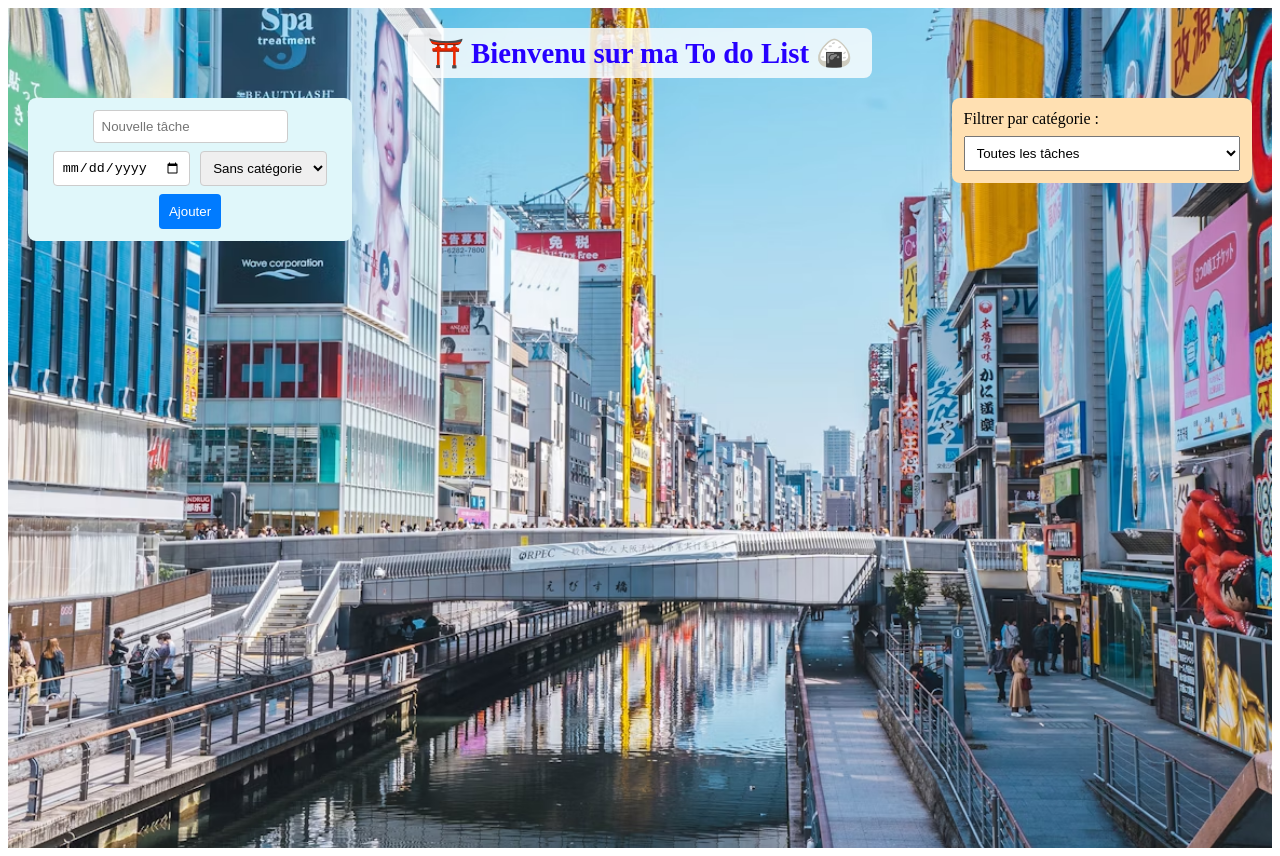
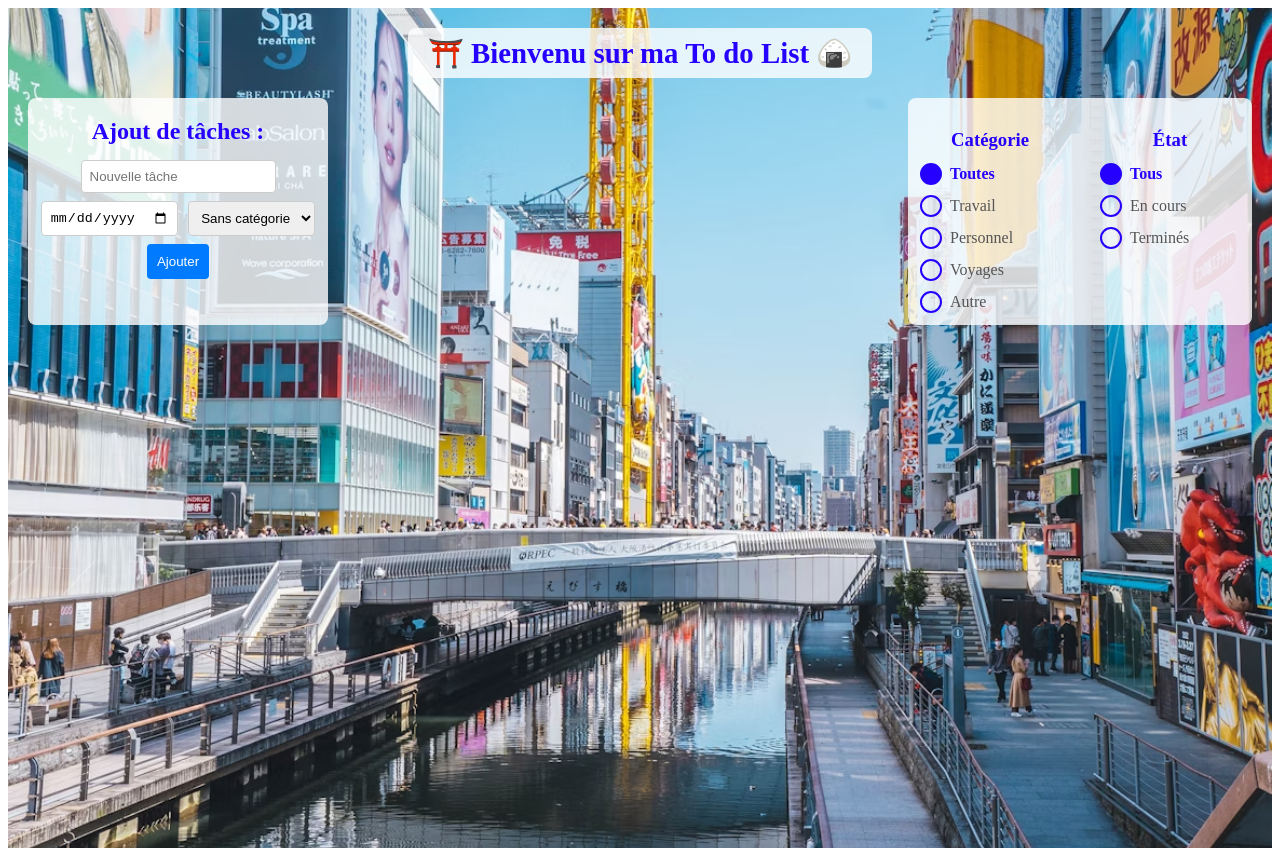
Before and after one commit to Yohann-Faustino/TodoList-Typescript-CSS-in-Js-R-act, a React (Vite) app: page / in a window 1280 px wide. Built offline with nearby package versions, Linux system fonts and the light colour scheme.

Commit message:
ajout filtre terminé/en cour

```diff
--- a/components/FilterControls.tsx
+++ b/components/FilterControls.tsx
@@ -2,131 +2,125 @@ import React from "react";
 import styled from "styled-components";
 import { Category } from "./TodoItem";
 
-// Types des props attendues
 interface FilterControlsProps {
-  filter: "all" | "active" | "completed";
-  setFilter: (filter: "all" | "active" | "completed") => void;
-  categoryFilter: Category | "all";
-  setCategoryFilter: (category: Category | "all") => void;
+  filter: "all" | Category;
+  setFilter: (filter: "all" | Category) => void;
+  statusFilter: "all" | "active" | "completed";
+  setStatusFilter: (filter: "all" | "active" | "completed") => void;
 }
 
-// Personnalisation du container des filtres
 const ControlsContainer = styled.section`
-  margin-top: 20px;
+  display: flex;
+  justify-content: center;
+  gap: 40px;
+`;
+
+const FilterGroup = styled.div`
+  min-width: 140px;
+`;
+
+const Title = styled.h3`
+  color: #2600ff;
+  margin-bottom: 12px;
+  font-weight: 700;
+  user-select: none;
   text-align: center;
 `;
 
-// Personnalisation h2
-const Title = styled.h2`
-  color: #2600ff; /* Bleu */
-  margin-bottom: 15px;
+const RadioGroup = styled.div`
+  display: flex;
+  flex-direction: column;
+  gap: 10px;
 `;
 
-// Personnalisation du fieldset de l'état des tâches
-const FilterFieldset = styled.fieldset`
-  border: 2px solid #2600ff;
-  border-radius: 8px;
-  padding: 10px 15px;
-  margin-bottom: 20px;
+const RadioLabel = styled.label<{ checked: boolean }>`
+  cursor: pointer;
+  font-weight: ${({ checked }) => (checked ? "700" : "400")};
+  color: ${({ checked }) => (checked ? "#2600ff" : "#555")};
+  user-select: none;
+  display: flex;
+  align-items: center;
+  gap: 8px;
 `;
 
-// Personnalisation du h3 Etat
-const Legend = styled.legend`
-  font-weight: bold;
-  color: #2600ff;
-  padding: 0 8px;
+const HiddenRadio = styled.input.attrs({ type: "radio" })`
+  opacity: 0;
+  position: absolute;
+  width: 0;
+  height: 0;
 `;
 
-// Personnalisation du bouton de soumission des tâches
-const FilterButton = styled.button<{ active: boolean }>`
-  margin: 0 5px;
-  padding: 6px 12px;
-  border: none;
-  background-color: ${({ active }) => (active ? "#2600ff" : "#ccc")};
-  color: ${({ active }) => (active ? "#fff" : "#000")};
-  cursor: pointer;
-  border-radius: 4px;
+const StyledRadio = styled.span<{ checked: boolean }>`
+  width: 18px;
+  height: 18px;
+  border-radius: 50%;
+  border: 2px solid #2600ff;
+  background-color: ${({ checked }) => (checked ? "#2600ff" : "transparent")};
+  display: inline-block;
   transition: background-color 0.3s;
-
-  &:hover,
-  &:focus-visible {
-    background-color: ${({ active }) => (active ? "#3f44ff" : "#bbb")};
-    outline: none;
-  }
-`;
-
-// Personnalisation du h3 Catégorie
-const Label = styled.label`
-  display: block;
-  margin-bottom: 5px;
-  font-weight: bold;
-  color: #2600ff;
-`;
-
-// Personnalisation du select des catégories
-const Select = styled.select`
-  margin-top: 10px;
-  padding: 6px 10px;
-  border-radius: 4px;
-  border: 1px solid #ccc;
-  min-width: 100px;
 `;
 
 export default function FilterControls({
   filter,
   setFilter,
-  categoryFilter,
-  setCategoryFilter,
+  statusFilter,
+  setStatusFilter,
 }: FilterControlsProps) {
   return (
     <ControlsContainer aria-label="Filtres des tâches">
-      <Title>Filtres des tâches</Title>
+      <FilterGroup aria-labelledby="category-filter-title">
+        <Title id="category-filter-title">Catégorie</Title>
+        <RadioGroup role="radiogroup" aria-label="Filtrer par catégorie">
+          {[
+            { value: "all", label: "Toutes" },
+            { value: "travail", label: "Travail" },
+            { value: "personnel", label: "Personnel" },
+            { value: "voyages", label: "Voyages" },
+            { value: "autre", label: "Autre" },
+          ].map(({ value, label }) => {
+            const checked = filter === value;
+            return (
+              <RadioLabel key={value} checked={checked}>
+                <HiddenRadio
+                  name="categoryFilter"
+                  value={value}
+                  checked={checked}
+                  onChange={() => setFilter(value as "all" | Category)}
+                />
+                <StyledRadio checked={checked} />
+                {label}
+              </RadioLabel>
+            );
+          })}
+        </RadioGroup>
+      </FilterGroup>
 
-      {/* Filtre par état dans un fieldset */}
-      <FilterFieldset>
-        <Legend>État des tâches</Legend>
-        <FilterButton
-          active={filter === "all"}
-          onClick={() => setFilter("all")}
-          aria-pressed={filter === "all"}
-          type="button"
-        >
-          Tous
-        </FilterButton>
-        <FilterButton
-          active={filter === "active"}
-          onClick={() => setFilter("active")}
-          aria-pressed={filter === "active"}
-          type="button"
-        >
-          Actifs
-        </FilterButton>
-        <FilterButton
-          active={filter === "completed"}
-          onClick={() => setFilter("completed")}
-          aria-pressed={filter === "completed"}
-          type="button"
-        >
-          Terminés
-        </FilterButton>
-      </FilterFieldset>
-
-      {/* Filtre par catégorie */}
-      <div>
-        <Label htmlFor="category">Catégorie :</Label>
-        <Select
-          id="category"
-          value={categoryFilter}
-          onChange={(e) =>
-            setCategoryFilter(e.target.value as Category | "all")
-          }
-        >
-          <option value="all">Toutes</option>
-          <option value="travail">Travail</option>
-          <option value="personnel">Personnel</option>
-          <option value="voyages">Voyages</option>
-        </Select>
-      </div>
+      <FilterGroup aria-labelledby="status-filter-title">
+        <Title id="status-filter-title">État</Title>
+        <RadioGroup role="radiogroup" aria-label="Filtrer par état des tâches">
+          {[
+            { value: "all", label: "Tous" },
+            { value: "active", label: "En cours" },
+            { value: "completed", label: "Terminés" },
+          ].map(({ value, label }) => {
+            const checked = statusFilter === value;
+            return (
+              <RadioLabel key={value} checked={checked}>
+                <HiddenRadio
+                  name="statusFilter"
+                  value={value}
+                  checked={checked}
+                  onChange={() =>
+                    setStatusFilter(value as "all" | "active" | "completed")
+                  }
+                />
+                <StyledRadio checked={checked} />
+                {label}
+              </RadioLabel>
+            );
+          })}
+        </RadioGroup>
+      </FilterGroup>
     </ControlsContainer>
   );
 }
--- a/components/TodoForm.tsx
+++ b/components/TodoForm.tsx
@@ -55,6 +55,11 @@ const AddButton = styled.button`
   }
 `;
 
+// Titre du bloc ajout de tâches
+const Title = styled.h2`
+  color: #2600ff; /* Bleu */
+  margin-bottom: 15px;
+`;
 interface TodoFormProps {
   addTodo: (text: string, dueDate?: string, category?: Category) => void;
 }
@@ -87,6 +92,7 @@ export default function TodoForm({ addTodo }: TodoFormProps) {
         handleAddTodo();
       }}
     >
+      <Title>Ajout de tâches :</Title>
       <TextInput
         type="text"
         placeholder="Nouvelle tâche"
--- a/components/TodoList.tsx
+++ b/components/TodoList.tsx
@@ -28,7 +28,6 @@ type TodoListProps = {
 
 // Conteneur principal avec une bordure
 const TodoListContainer = styled.div`
-  margin-top: 20px;
   padding: 12px;
   border: 2px solid #2600ff;
   border-radius: 12px;
--- a/src/TodoApp.tsx
+++ b/src/TodoApp.tsx
@@ -1,9 +1,8 @@
-// src/components/TodoApp.tsx
-
-import { useState, useEffect } from "react";
+import React, { useState, useEffect } from "react";
 import styled from "styled-components";
 import TodoForm from "../components/TodoForm";
 import TodoList from "../components/TodoList";
+import FilterControls from "../components/FilterControls";
 import { Todo, Category } from "../components/TodoItem";
 
 // Fond d'écran "Osaka" sur toute la page
@@ -15,7 +14,7 @@ const AppContainer = styled.div`
   padding: 20px;
 `;
 
-// Titre
+// Titre principal
 const Title = styled.h1`
   background-color: #ffffffcc;
   color: #2600ff;
@@ -29,47 +28,52 @@ const Title = styled.h1`
   user-select: none;
 `;
 
-// Barre du haut avec ajout (gauche) + filtre (droite)
+// Barre du haut : ajout à gauche + filtres à droite (responsive)
 const TopBar = styled.div`
   display: flex;
   justify-content: space-between;
   align-items: flex-start;
+  align-items: stretch;
   gap: 20px;
   flex-wrap: wrap;
 `;
 
-// Bloc à gauche : ajout de tâches
+// Bloc gauche pour ajout de tâche
 const FormContainer = styled.div`
-  background-color: #e0f7fa;
-  padding: 12px;
+  background-color: #ffffffcc;
   border-radius: 8px;
   min-width: 300px;
 `;
 
-// Bloc à droite : filtre des tâches
+// Bloc droit pour filtres
 const FilterContainer = styled.div`
-  background-color: #ffe0b2;
+  background-color: #ffffffcc;
   padding: 12px;
   border-radius: 8px;
-  min-width: 200px;
+  min-width: 250px;
 `;
 
-// Container pour la liste des tâches
+// Wrapper pour la liste des tâches
 const TaskListWrapper = styled.div`
   margin-top: 20px;
 `;
 
 export default function TodoApp() {
-  // État principal des tâches
+  // État des tâches
   const [todos, setTodos] = useState<Todo[]>([]);
 
-  // Gestion de l'édition
+  // ID de la tâche en cours d'édition (null si aucune)
   const [editingId, setEditingId] = useState<number | null>(null);
 
-  // Filtre sélectionné par catégorie
+  // Filtre par catégorie ("all" = toutes)
   const [filter, setFilter] = useState<"all" | Category>("all");
 
-  // Charger les tâches depuis localStorage une seule fois
+  // Filtre par état ("all" = toutes)
+  const [statusFilter, setStatusFilter] = useState<
+    "all" | "active" | "completed"
+  >("all");
+
+  // Charger les tâches depuis localStorage au montage
   useEffect(() => {
     const stored = localStorage.getItem("todos");
     if (stored) {
@@ -77,7 +81,7 @@ export default function TodoApp() {
     }
   }, []);
 
-  // Sauvegarder les tâches à chaque changement
+  // Sauvegarder les tâches dans localStorage à chaque modification
   useEffect(() => {
     localStorage.setItem("todos", JSON.stringify(todos));
   }, [todos]);
@@ -109,7 +113,7 @@ export default function TodoApp() {
     setEditingId(null);
   };
 
-  // Marquer comme complétée ou non
+  // Basculer l'état complété d'une tâche
   const toggleTodo = (id: number) => {
     setTodos((prev) =>
       prev.map((todo) =>
@@ -123,44 +127,39 @@ export default function TodoApp() {
     setTodos((prev) => prev.filter((todo) => todo.id !== id));
   };
 
-  // Filtrer les tâches selon la catégorie
-  const filteredTodos =
-    filter === "all" ? todos : todos.filter((todo) => todo.category === filter);
-
-  // Gérer le changement de filtre
-  const handleFilterChange = (e: React.ChangeEvent<HTMLSelectElement>) => {
-    setFilter(e.target.value as "all" | Category);
-  };
+  // Filtrer les tâches selon catégorie ET état
+  const filteredTodos = todos.filter((todo) => {
+    const matchCategory = filter === "all" ? true : todo.category === filter;
+    const matchStatus =
+      statusFilter === "all"
+        ? true
+        : statusFilter === "active"
+          ? !todo.completed
+          : todo.completed;
+    return matchCategory && matchStatus;
+  });
 
   return (
     <AppContainer>
       <Title>⛩️ Bienvenu sur ma To do List 🍙</Title>
-      {/* Bloc du haut : Formulaire + filtre */}
       <TopBar>
-        {/* Bloc de gauche : ajout de tâche */}
+        {/* Formulaire d'ajout */}
         <FormContainer>
           <TodoForm addTodo={addTodo} />
         </FormContainer>
 
-        {/* Bloc de droite : filtre par catégorie */}
+        {/* Filtres catégorie + état */}
         <FilterContainer>
-          <label htmlFor="filter-select">Filtrer par catégorie :</label>
-          <select
-            id="filter-select"
-            value={filter}
-            onChange={handleFilterChange}
-            style={{ marginTop: "8px", padding: "8px", width: "100%" }}
-          >
-            <option value="all">Toutes les tâches</option>
-            <option value="travail">Travail</option>
-            <option value="personnel">Personnel</option>
-            <option value="voyages">Voyages</option>
-            <option value="autre">Autre</option>
-          </select>
+          <FilterControls
+            filter={filter}
+            setFilter={setFilter}
+            statusFilter={statusFilter}
+            setStatusFilter={setStatusFilter}
+          />
         </FilterContainer>
       </TopBar>
 
-      {/* Bloc du bas : liste des tâches */}
+      {/* Liste des tâches filtrées */}
       <TaskListWrapper>
         <TodoList
           todos={filteredTodos}
```
